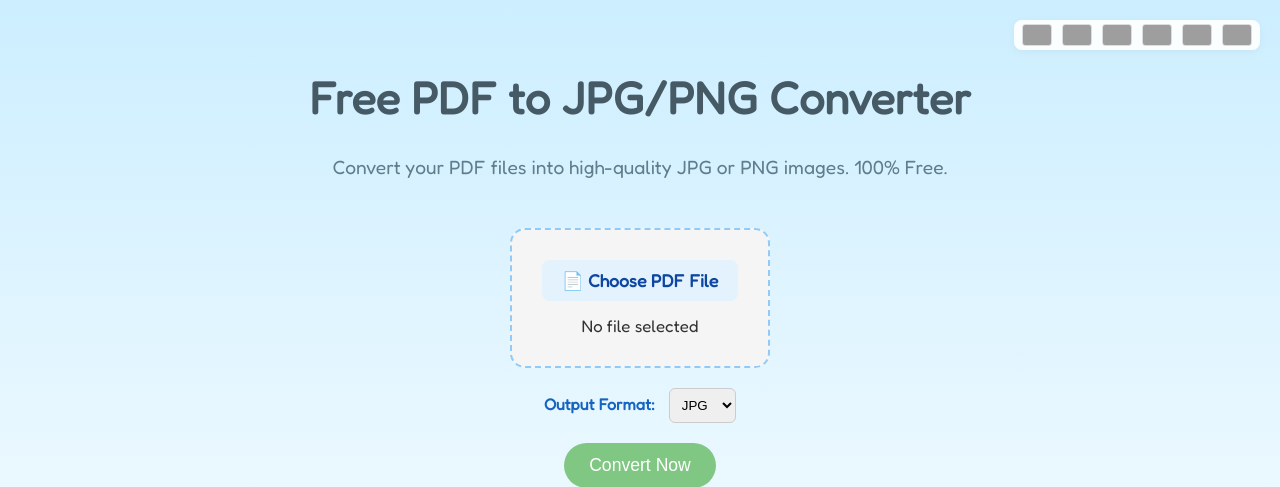
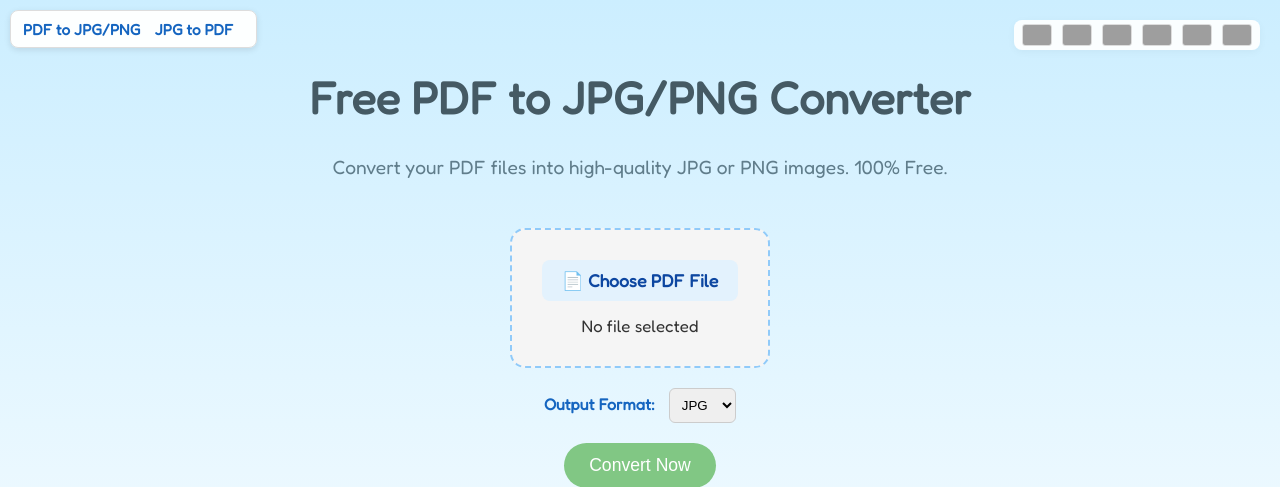
Before and after one commit to SuperB747/pdf2jpg-app, a Flask app: page / in a window 1280 px wide. Shown: the top 487 px of the page. Run offline with Flask 3, Linux system fonts and the light colour scheme; grey boxes are pictures that could not be loaded.

Commit message:
Add top navigation menu and finalize JPG to PDF tool integration

```diff
--- a/templates/index.html
+++ b/templates/index.html
@@ -16,6 +16,28 @@
   <link rel="icon" href="{{ url_for('static', filename='favicon.png') }}" type="image/png">
   <link href="https://fonts.googleapis.com/css2?family=Fredoka&display=swap" rel="stylesheet">
   <style>
+    .top-menu {
+      position: fixed;
+      top: 10px;
+      left: 10px;
+      background: rgba(255, 255, 255, 0.95);
+      border: 1px solid #ddd;
+      border-radius: 8px;
+      padding: 8px 12px;
+      box-shadow: 0 2px 6px rgba(0,0,0,0.1);
+      z-index: 999;
+    }
+    .menu-link {
+      display: inline-block;
+      margin-right: 10px;
+      color: #1565c0;
+      font-weight: bold;
+      text-decoration: none;
+      font-size: 0.95em;
+    }
+    .menu-link:hover {
+      text-decoration: underline;
+    }
     body {
       margin: 0;
       padding: 0;
@@ -149,6 +171,10 @@
   </style>
 </head>
 <body>
+  <nav class="top-menu">
+    <a href="/" class="menu-link">PDF to JPG/PNG</a>
+    <a href="/jpg-to-pdf" class="menu-link">JPG to PDF</a>
+  </nav>
   <div class="lang-switcher">
     <img src="https://flagcdn.com/gb.svg" alt="English" title="English" data-lang="en" onclick="setActiveLang(this, 'en')">
     <img src="https://flagcdn.com/fr.svg" alt="Français" title="Français" data-lang="fr" onclick="setActiveLang(this, 'fr')">
```
